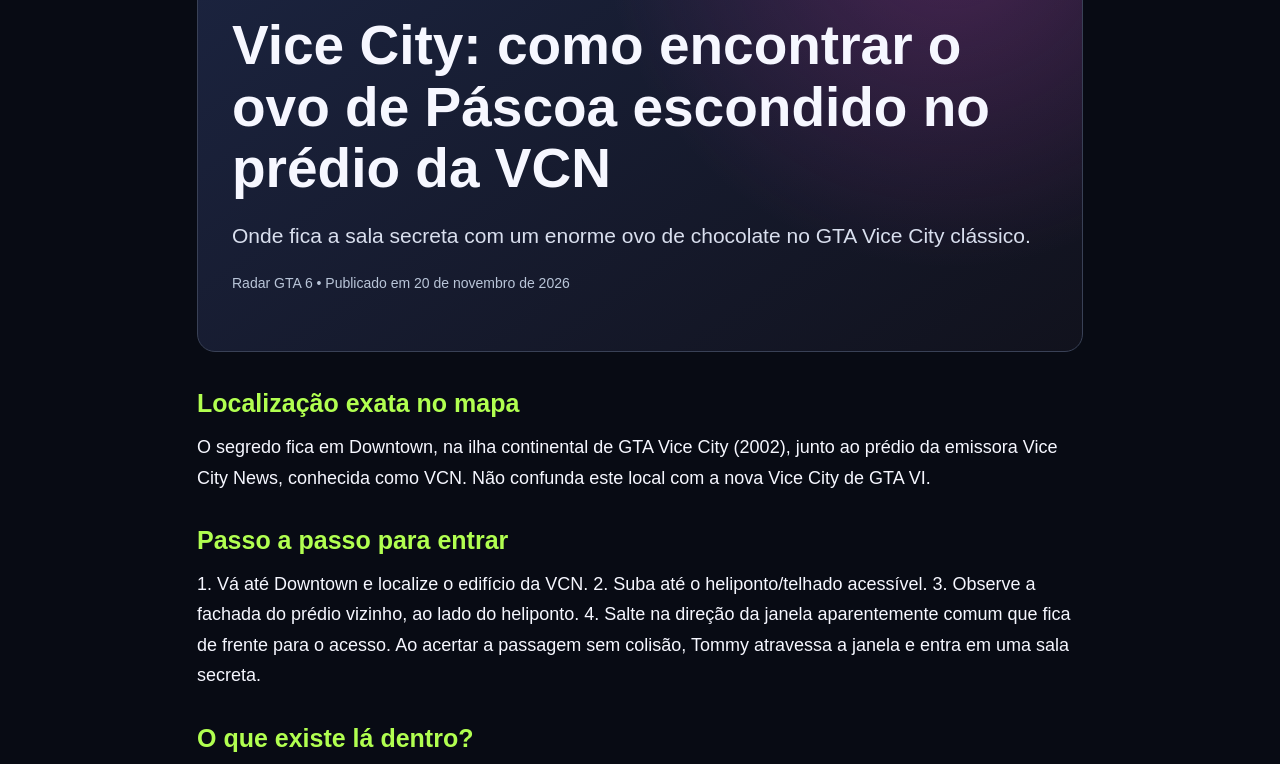
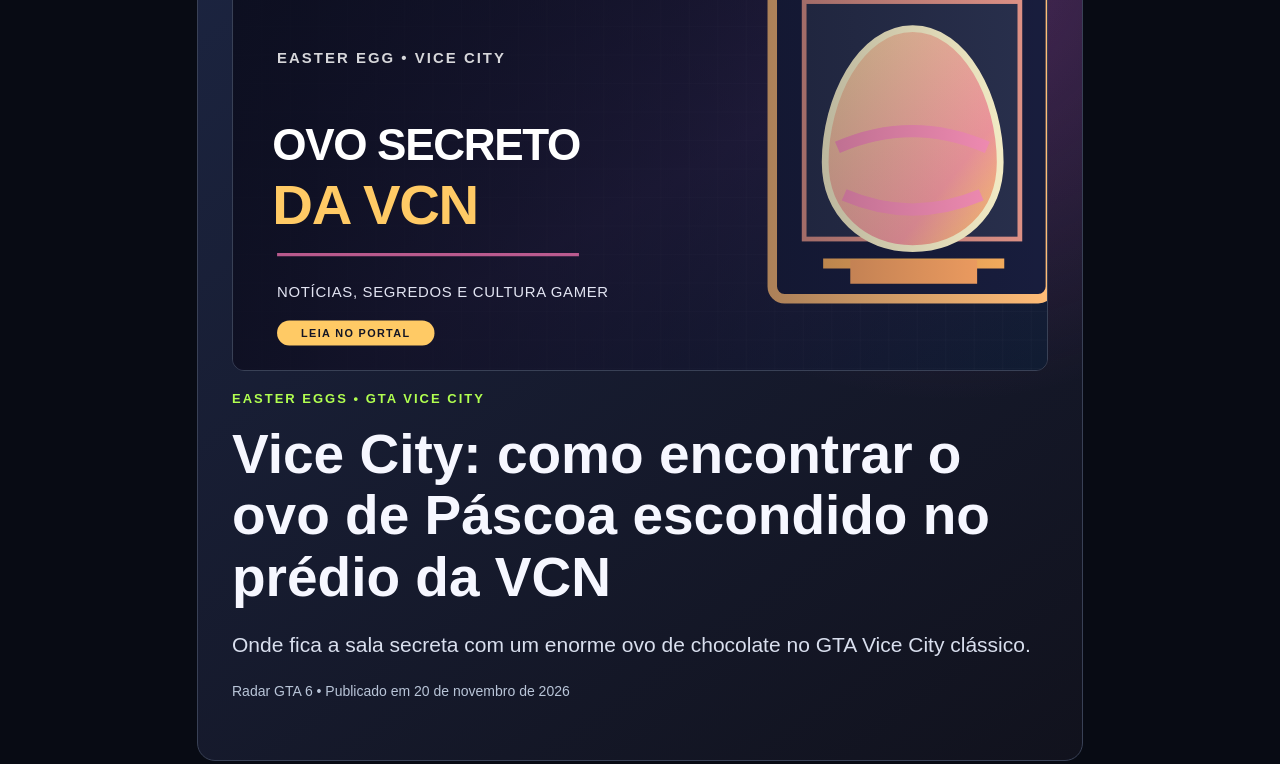
Before and after one commit to patrikluan2201-cmyk/radar-gta6, a plain HTML site: page vice-city-sala-ovo-pascoa.html in a window 1280 px wide. Shown: the part 252-1016 px from the top of the page. Drawn offline with Linux system fonts and the light colour scheme.

Commit message:
Adiciona capa editorial personalizada em vice-city-sala-ovo-pascoa.html

```diff
--- a/vice-city-sala-ovo-pascoa.html
+++ b/vice-city-sala-ovo-pascoa.html
@@ -19,12 +19,13 @@ p{margin:0 0 18px}section{margin:0 0 24px}strong{color:white}.note{background:#1
 .sources{border-top:1px solid #394156;padding-top:15px;margin-top:40px}.sources li{padding:3px 0;overflow-wrap:anywhere}.back{display:inline-block;margin:35px 0 0;padding:12px 20px;background:var(--accent);color:#101510;border-radius:8px;text-decoration:none;font-weight:bold}
 footer{border-top:1px solid #252b3d;text-align:center;color:#aeb8cc;padding:25px 18px;font-size:14px}
 @media(max-width:600px){.mast{padding:26px 21px}body{font-size:17px}.intro{font-size:19px}}
+.article-cover{display:block;width:100%;height:auto;aspect-ratio:16 / 9;object-fit:cover;border-radius:12px;border:1px solid #394156;margin-bottom:20px}
 </style>
 </head>
 <body>
 <header><a class="logo" href="index.html">🎮 RADAR GTA 6</a></header>
 <main>
-<div class="mast"><div class="emoji" aria-hidden="true">🥚</div><p class="tag">Easter eggs • GTA Vice City</p><h1>Vice City: como encontrar o ovo de Páscoa escondido no prédio da VCN</h1><p class="intro">Onde fica a sala secreta com um enorme ovo de chocolate no GTA Vice City clássico.</p><p class="meta">Radar GTA 6 • Publicado em 20 de novembro de 2026</p></div>
+<div class="mast"><img class="article-cover" src="capas/vice-city-ovo-secreto.svg" alt="Capa ilustrada do ovo de Páscoa escondido no prédio da VCN" width="1200" height="675"><p class="tag">Easter eggs • GTA Vice City</p><h1>Vice City: como encontrar o ovo de Páscoa escondido no prédio da VCN</h1><p class="intro">Onde fica a sala secreta com um enorme ovo de chocolate no GTA Vice City clássico.</p><p class="meta">Radar GTA 6 • Publicado em 20 de novembro de 2026</p></div>
 <article><section><h2>Localização exata no mapa</h2><p>O segredo fica em Downtown, na ilha continental de GTA Vice City (2002), junto ao prédio da emissora Vice City News, conhecida como VCN. Não confunda este local com a nova Vice City de GTA VI.</p></section>
 <section><h2>Passo a passo para entrar</h2><p>1. Vá até Downtown e localize o edifício da VCN. 2. Suba até o heliponto/telhado acessível. 3. Observe a fachada do prédio vizinho, ao lado do heliponto. 4. Salte na direção da janela aparentemente comum que fica de frente para o acesso. Ao acertar a passagem sem colisão, Tommy atravessa a janela e entra em uma sala secreta.</p></section>
 <section><h2>O que existe lá dentro?</h2><p>No cômodo há um grande ovo de chocolate apoiado em um pedestal: uma brincadeira literal da Rockstar com o termo inglês “easter egg”, usado para segredos escondidos em jogos e filmes.</p></section>
```
